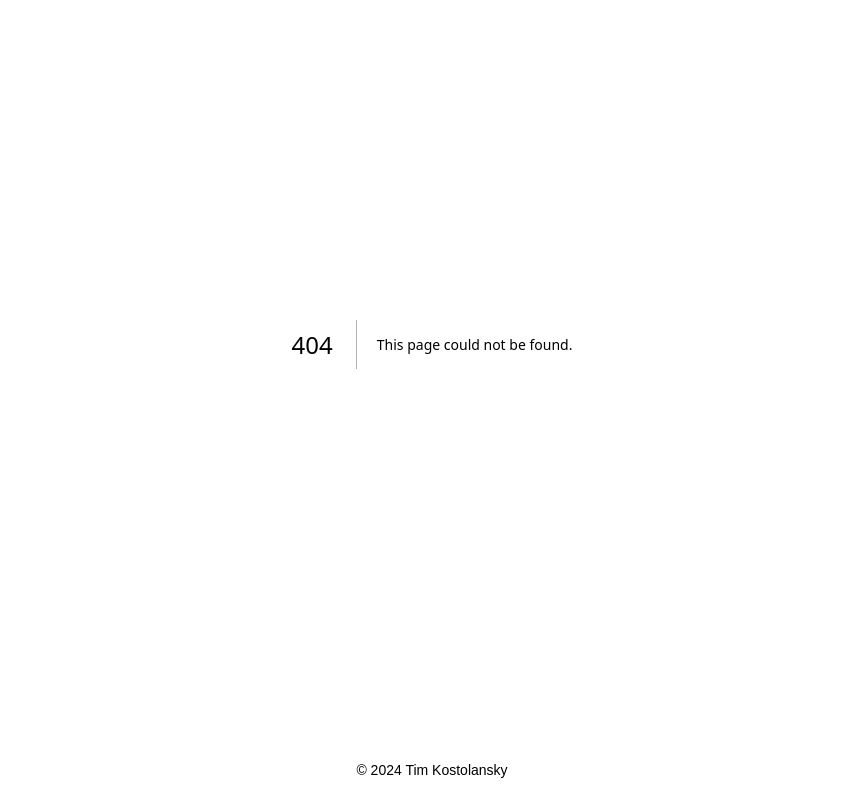
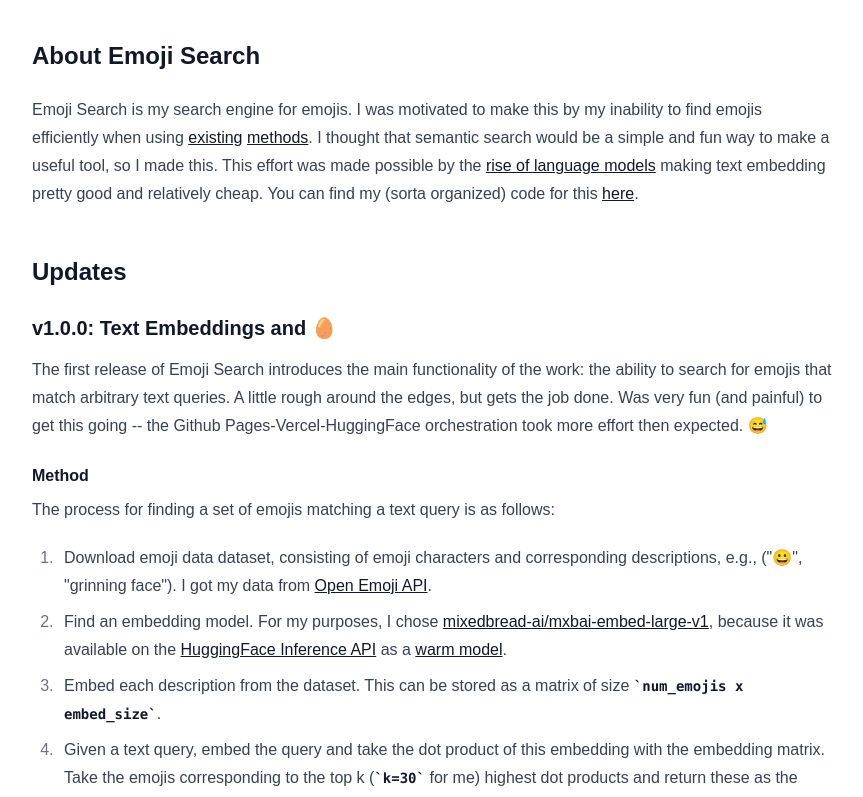
Before and after one commit to tim0120/tim0120.github.io, a Next.js app: page /projects/emoji-search/about in a window 1280 px wide. Before the commit this address had no page. Shown: the part 180-977 px from the top of the page, without its empty margins (208-1071 px from the left). Built offline with nearby package versions, Linux system fonts and the light colour scheme.

Commit message:
Emoji Search about page, [slug] about page setup, UI tweaks

```diff
--- a/package.json
+++ b/package.json
@@ -12,11 +12,16 @@
   "dependencies": {
     "@heroicons/react": "^2.1.5",
     "clsx": "^2.1.1",
+    "dotenv": "^16.4.5",
+    "fs": "^0.0.1-security",
+    "gray-matter": "^4.0.3",
+    "markdown-to-jsx": "^7.7.0",
     "next": "15.0.3",
     "react": "^18.2.0",
     "react-dom": "^18.2.0"
   },
   "devDependencies": {
+    "@tailwindcss/typography": "^0.5.15",
     "@types/node": "^20.17.6",
     "@types/react": "^18.3.12",
     "@types/react-dom": "^18.3.1",
--- a/src/app/layout.tsx
+++ b/src/app/layout.tsx
@@ -3,7 +3,7 @@ import localFont from "next/font/local";
 import "./globals.css";
 import { ThemeProvider } from "@/context/ThemeContext";
 import PageNav from "@/components/PageNav";
-import Footer from "@/components/Footer";
+import Copyright from "@/components/Footer";
 
 const geistSans = localFont({
   src: "./fonts/GeistVF.woff",
@@ -32,7 +32,7 @@ export default function RootLayout({
       <head>
         <link rel="icon" href="/favicon.png" type="image/png" />
       </head>
-      <body className={`${geistSans.variable} ${geistMono.variable} antialiased px-5 pt-10 sm:px-30 sm:pt-16 lg:px-60`}>
+      <body className={`${geistSans.variable} ${geistMono.variable} antialiased px-5 pt-10 sm:px-30 sm:pt-16 lg:px-60 flex flex-col`}>
         <ThemeProvider>
           <header>
             <PageNav />
@@ -40,7 +40,9 @@ export default function RootLayout({
           <main>
             {children}
           </main>
-          <Footer />
+          <footer>
+            <Copyright />
+          </footer>
         </ThemeProvider>
       </body>
     </html>
--- /dev/null
+++ b/src/app/projects/[slug]/about/page.tsx
@@ -0,0 +1,37 @@
+import { readFileSync, readdirSync } from 'fs';
+import { join } from 'path';
+import matter from 'gray-matter';
+import MarkdownRenderer from '@/components/MarkdownRenderer';
+import { notFound } from 'next/navigation';
+
+interface Props {
+  params: {
+    slug: string;
+  };
+}
+
+export default async function ProjectAboutPage({ params }: Props) {
+  try {
+    const { slug } = await params;
+    const markdownFile = readFileSync(
+      join(process.cwd(), `src/content/projects/${slug}/about.md`),
+      'utf-8'
+    );
+
+    const { content } = matter(markdownFile);
+
+    return <MarkdownRenderer content={content} />;
+  } catch (error) {
+    console.error('Error loading about page:', error);
+    notFound();
+  }
+}
+
+export async function generateStaticParams() {
+  const projectsDir = join(process.cwd(), 'src/content/projects');
+  const projectSlugs = readdirSync(projectsDir);
+
+  return projectSlugs.map(slug => ({
+    slug,
+  }));
+}
--- a/src/components/Footer.tsx
+++ b/src/components/Footer.tsx
@@ -1,11 +1,9 @@
-const Footer = () => (
-        <footer>
-        <div className="text-center w-full flex justify-center py-4">
-            <p className="text-sm">
-            &copy; {new Date().getFullYear()} Tim Kostolansky
-            </p>
-        </div>
-        </footer>
+const Copyright = () => (
+  <div className="text-center w-full flex justify-center py-4">
+    <p className="text-sm">
+    &copy; {new Date().getFullYear()} Tim Kostolansky
+    </p>
+  </div>
 )
 
-export default Footer
+export default Copyright
--- /dev/null
+++ b/src/components/MarkdownRenderer.tsx
@@ -0,0 +1,9 @@
+import Markdown from 'markdown-to-jsx';
+
+export default function MarkdownRenderer({ content }: { content: string }) {
+  return (
+    <article className="prose dark:prose-invert max-w-none">
+      <Markdown>{content}</Markdown>
+    </article>
+  );
+}
--- a/src/components/projects/EmojiSearch/LoadingAnimation.tsx
+++ b/src/components/projects/EmojiSearch/LoadingAnimation.tsx
@@ -1,3 +1,4 @@
+import InteractiveEmoji from "./InteractiveEmoji";
 import { RandomInteractiveEmoji } from "./InteractiveEmoji";
 
 // function SingleSpinner() {
@@ -28,7 +29,7 @@ import { RandomInteractiveEmoji } from "./InteractiveEmoji";
 
 import { useEffect, useState } from 'react';
 
-function SingleJumper(
+function Jumper(
   props: {
     emoji: JSX.Element,
     idx: number,
@@ -55,12 +56,48 @@ function SingleJumper(
   );
 }
 
+function Naysayer(
+  props: {
+    emoji: JSX.Element,
+    idx: number,
+    moveIdx: number
+  }
+) {
+  const { emoji, idx, moveIdx: moveTime } = props;
+  return (
+    <>
+    <div style={{
+      animation: idx === moveTime ? 'naysay 1s ease forwards' : 'none'
+    }}>
+     <div>{emoji}</div>
+    </div>
+
+    <style>{`
+      @keyframes naysay {
+        0% { transform: translateX(0) }
+        33% { transform: translateX(10px) }
+        66% { transform: translateX(-10px) }
+        100% { transform: translateX(0) }
+      }
+    `}</style>
+    </>
+  );
+}
+
 const numEmojis = 6;
+const failureEmojis = ['😢', '😭', '😞', '😔', '😟', '😕', '⛔', '👻', '💣', '💔', '❓', '🧌', '🥚', '⚠️', '😡', '👿', '🥺', '☣️'];
+const getRandomFailureEmojis = (count: number, emojis: string[]): string[] => {
+  const shuffled = [...emojis].sort(() => 0.5 - Math.random());
+  return shuffled.slice(0, count);
+};
+const selectedFailureEmojis = getRandomFailureEmojis(numEmojis, failureEmojis);
 
-export default function LoadingAnimation() {
+export default function LoadingAnimation({ status }: { status: 'loading' | 'failed' }) {
   const [time, setTime] = useState(0);
   const [emojiComponents] = useState(() =>
-    Array.from({ length: numEmojis }).map((_, index) => <RandomInteractiveEmoji key={index}/>)
+    status === 'loading'
+      ? Array.from({ length: numEmojis }).map((_, index) => <RandomInteractiveEmoji key={index}/>)
+      : Array.from({ length: numEmojis }).map((_, index) => <InteractiveEmoji key={index} emojiChar={selectedFailureEmojis[index]}/>)
   );
 
   useEffect(() => {
@@ -70,17 +107,19 @@ export default function LoadingAnimation() {
     return () => clearInterval(interval);
   }, []);
 
-  const jumpIdx = time % numEmojis;
+  const animationIdx = time % numEmojis;
 
   return (
     <>
     <div className="text-4xl text-center flex justify-center space-x-4 mt-4">
       {emojiComponents.map((emojiComponent, i) => (
-        <SingleJumper key={i} emoji={emojiComponent} idx={i} jumpIdx={jumpIdx} />
+        status === 'loading' ?
+          <Jumper key={i} emoji={emojiComponent} idx={i} jumpIdx={animationIdx} /> :
+          <Naysayer key={i} emoji={emojiComponent} idx={i} moveIdx={animationIdx} />
       ))}
     </div>
     <div className="text-sm text-center mt-2 text-gray-500">
-      Searching{'.'.repeat((time % 3) + 1)}
+      {`Search${status === 'loading' ? 'ing' : ' failed'}${'.'.repeat((time % 3) + 1)}`}
     </div>
     </>
   );
--- a/src/components/projects/EmojiSearch/index.tsx
+++ b/src/components/projects/EmojiSearch/index.tsx
@@ -68,7 +68,7 @@ export default function EmojiSearch({
 
     } catch (err) {
       const errorMessage = err instanceof Error ? err.message : 'Unknown error occurred'
-      setError("😞⛔⁉️\nHmm, something went wrong. Please try again.")
+      setError("Oh no! We've encountered an error!")
       console.error('Search error:', {
         message: errorMessage,
         query: trimmedQuery,
@@ -81,11 +81,20 @@ export default function EmojiSearch({
   }
 
   return (
-    <div className="p-8 flex flex-col items-center">
+    <div className="p-8 flex flex-col items-center relative">
       <PageTitle />
       <h1 className="sr-only">{title}</h1>
       <p className="sr-only">{description}</p>
       <p className="sr-only">{slug}</p>
+      <div className="text-center text-sm mb-4">
+        <p className="text-gray-500 inline-block mr-2">v1.0.0</p>
+        <a
+          href={`/projects/${slug}/about`}
+          className="text-blue-500 hover:underline inline-block"
+        >
+          about
+        </a>
+      </div>
 
       <form onSubmit={handleSubmit} className="flex flex-col items-center w-full max-w-xl">
         <div className="w-full flex justify-center">
@@ -107,11 +116,11 @@ export default function EmojiSearch({
             🔍
           </button>
         </div>
-        {error && results.length === 0 && <p className="text-red-500 mt-2">{error}</p>}
       </form>
-      <div className="mt-5">
-        {isLoading && <LoadingAnimation />}
-        {!isLoading && results.length > 0 && <InteractiveEmojiArray emojiList={results} />}
+      <div className="mt-8">
+        {isLoading && <LoadingAnimation status='loading'/>}
+        {!isLoading && error && <LoadingAnimation status='failed'/>}
+        {!isLoading && !error && results.length > 0 && <InteractiveEmojiArray emojiList={results} />}
       </div>
     </div>
   )
--- /dev/null
+++ b/src/content/projects/emoji-search/about.md
@@ -0,0 +1,39 @@
+---
+title: Emoji Search
+currentVersion: '1.0.0'
+versions:
+  '1.0.0':
+    date: '2024-11-21'
+    changes:
+      - 'Initial release'
+      - 'Basic search functionality'
+---
+
+[<< Back to Emoji Search](https://tim0120.github.io/projects/emoji-search)
+
+## About Emoji Search
+Emoji Search is my search engine for emojis. I was motivated to make this by my inability to find emojis efficiently when using [existing](https://www.macrumors.com/how-to/search-for-emoji-iphone/) [methods](https://www.raycast.com/FezVrasta/emoji). I thought that semantic search would be a simple and fun way to make a useful tool, so I made this. This effort was made possible by the [rise of language models](https://ogshoggoth.com/lllll.png) making text embedding pretty good and relatively cheap. You can find my (sorta organized) code for this [here](https://github.com/tim0120/emoji-search).
+
+## Updates
+<!-- ### v2.0.0: Neural emoji search -->
+<!-- ### v1.1.0: Nice things, keyboard users rejoice -->
+### v1.0.0: Text Embeddings and 🥚
+The first release of Emoji Search introduces the main functionality of the work: the ability to search for emojis that match arbitrary text queries. A little rough around the edges, but gets the job done. Was very fun (and painful) to get this going -- the Github Pages-Vercel-HuggingFace orchestration took more effort then expected. 😅
+
+#### Method
+The process for finding a set of emojis matching a text query is as follows:
+1. Download emoji data dataset, consisting of emoji characters and corresponding descriptions, e.g., ("😀", "grinning face"). I got my data from [Open Emoji API](https://emoji-api.com/).
+2. Find an embedding model. For my purposes, I chose [mixedbread-ai/mxbai-embed-large-v1](https://huggingface.co/mixedbread-ai/mxbai-embed-large-v1), because it was available on the [HuggingFace Inference API](https://huggingface.co/docs/api-inference/en/index) as a [warm model](https://huggingface.co/docs/api-inference/supported-models).
+3. Embed each description from the dataset. This can be stored as a matrix of size `num_emojis x embed_size`.
+4. Given a text query, embed the query and take the dot product of this embedding with the embedding matrix. Take the emojis corresponding to the top k (`k=30` for me) highest dot products and return these as the response. Voilà!
+
+#### Limitations
+After a few uses of the search, you can probably get the gist of the utility and limitations of the tool. It seems that searching generally gets emojis in the right direction, but there are often unrelated emojis sneaking in there too. The reason behind this is that the method used for searching is quite basic. Using one embedding per emoji, unedited from the embedding model that I get it from, is a usable but pretty underdetermined way to search for emojis via similarity. I plan to improve the underlying algo soon. Stay tuned. 😁
+
+One other limitation that I personally want to improve on is the lack of keybinds. (I love keybinds.)
+
+Finally, I'm using Vercel and HuggingFace free tiers, so hopefully this keeps working (been generally great so far). 🤞
+
+#### Miscellany
+- It was fun to add some small nice UI additions to the site, like the InteractiveEmoji component that does hover-scaling and clipboard copying upon click. Going to add a confirmation of the copy soon too. (Thanks to #feedback.)
+- Of the many artifacts of this work, there is a curious case of the egg emoji 🥚. My users and I discovered that 🥚 is very ubiquitous among search results, coming up in many, many unrelated searches, e.g., "fingers crossed," "excel," "elusive," "Tokyo," and "anything but an egg." I would suspect an unnormalized 🥚 embedding vector, but the model's embeddings are normalized so the mystery remains unsolved for now...
--- a/tailwind.config.ts
+++ b/tailwind.config.ts
@@ -1,4 +1,5 @@
 import type { Config } from "tailwindcss";
+import typography from "@tailwindcss/typography";
 
 export default {
   content: [
@@ -15,5 +16,7 @@ export default {
       },
     },
   },
-  plugins: [],
+  plugins: [
+    typography,
+  ],
 } satisfies Config;
```
Also changed, not shown: 1 other file (tests, documents, lock files or other folders).
